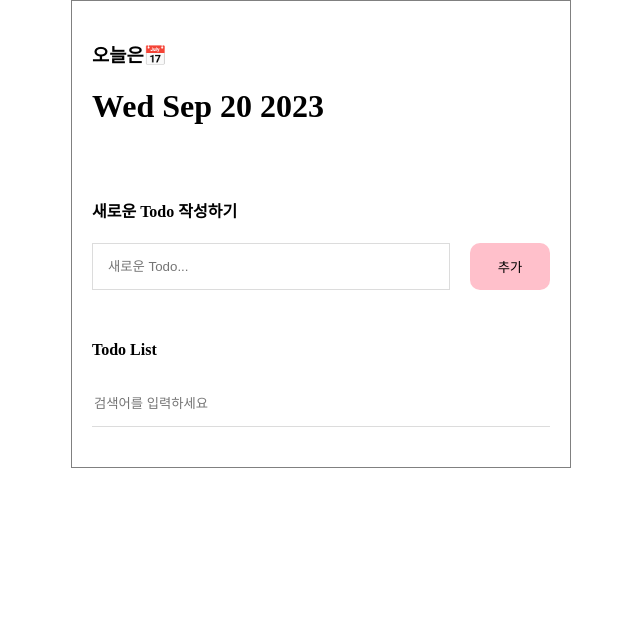
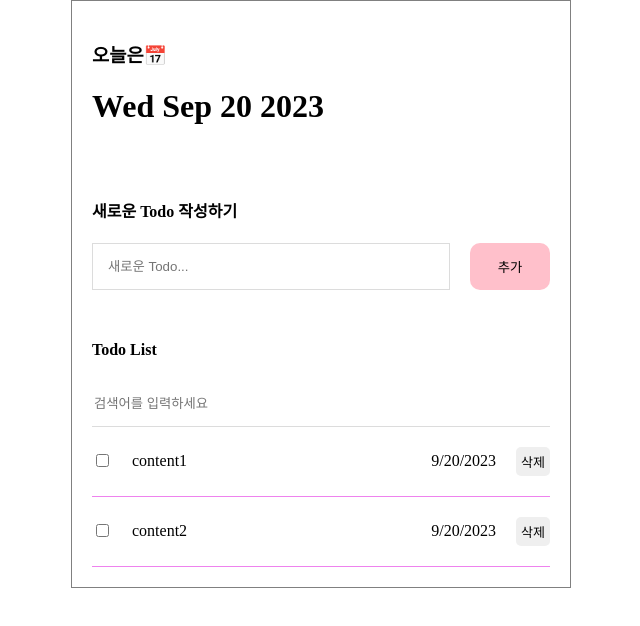
Before and after one commit to aaaaaattt/CRUD, a React (Create React App) app: page / in a window 1280 px wide. Shown: the top 626 px of the page, without its empty margins (319-959 px from the left). Built offline with nearby package versions, Linux system fonts and the light colour scheme.

Commit message:
Read complete

```diff
--- a/src/App.js
+++ b/src/App.js
@@ -22,6 +22,7 @@ function App() {
   ];
   const [todo, setTodo] = useState(mockTodo);
 
+
 // 할 일 목록에 추가
   const onCreate = (content) => {
     const newItem ={
--- a/src/component/TodoList.js
+++ b/src/component/TodoList.js
@@ -1,13 +1,32 @@
 import TodoItem from "./TodoItem";
+import { useState } from "react";
 import "./TodoList.css";
 
 
-const TodoList = () =>{
+const TodoList = ({todo}) =>{
+    const [search, setSearch] = useState("");
+    const onChangeSearch = (e) =>{
+        setSearch(e.target.value);
+    }
+
+    const getSearchResult = () =>{
+        return search === ""
+        ? todo
+        : todo.filter((it) => it.content.toLowerCase().includes(search.toLowerCase()));
+    };
+
     return(
         <div className="TodoList">
             <h4>Todo List</h4>
-            <input className="searchbar" placeholder="검색어를 입력하세요" />
-            <div className="list_wrapper">
+            <input
+            value={search}
+            onChange={onChangeSearch}
+            className="searchbar"
+            placeholder="검색어를 입력하세요" />
+            <div className="list_wrapper" >
+                {getSearchResult().map((it)=>(
+                    <TodoItem {...it} key={it.id}/>
+                ))}
             </div>
         </div>
     )
```
